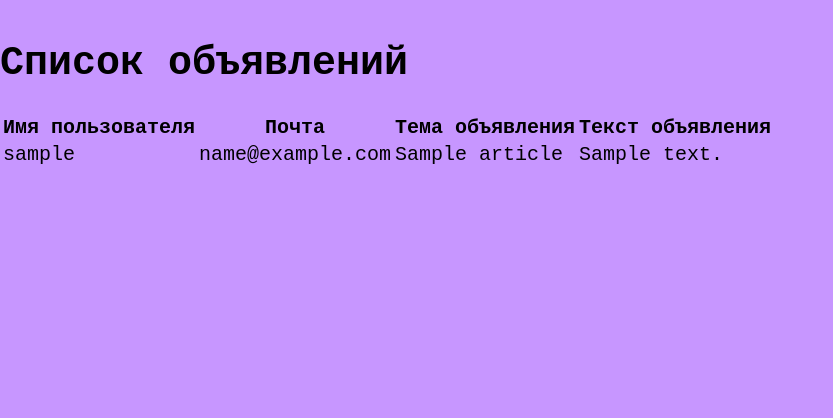
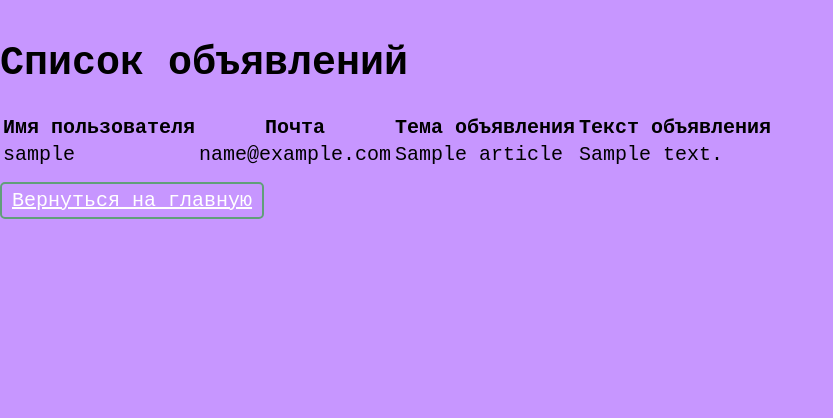
Before and after one commit to JuliaYatsynina/rgzz, a Flask app: page /list_articles in a window 1280 px wide. Shown: the part 63-481 px from the top of the page, without its empty margins (0-833 px from the left). Run offline with Flask 3, Linux system fonts and the light colour scheme; tables that the repository leaves empty hold one stand-in row (values such as "Sample post").

```diff
--- a/templates/article_list.html
+++ b/templates/article_list.html
@@ -25,4 +25,7 @@
             {% endfor %}
         </tbody>
     </table>
+    <p>
+        <a href="/glavn" style="color: white; border: 2px solid rgb(96, 159, 121); padding: 5px 10px; border-radius: 5px; margin-right: 10px;">Вернуться на главную</a>
+    </p>
 {% endblock %}
```
